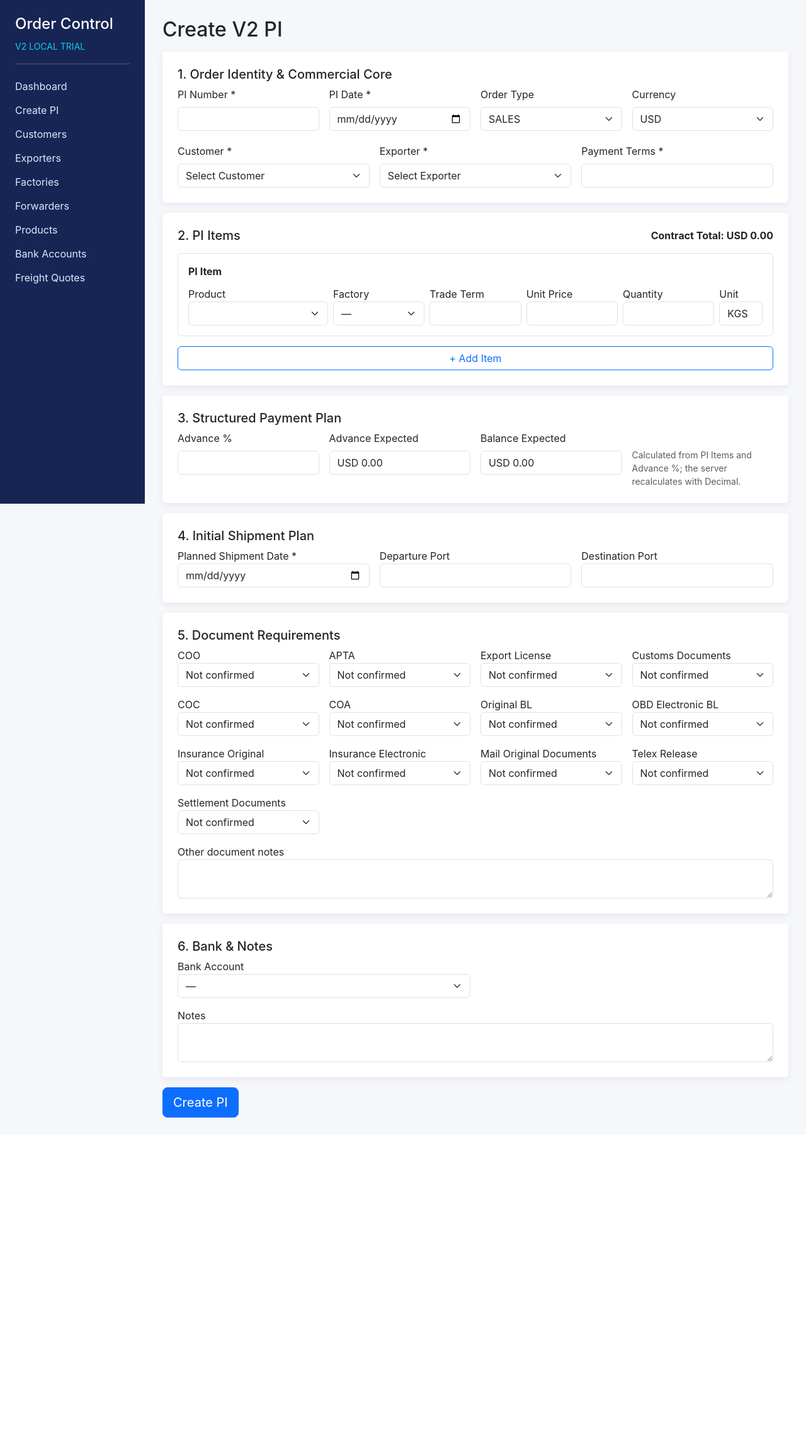
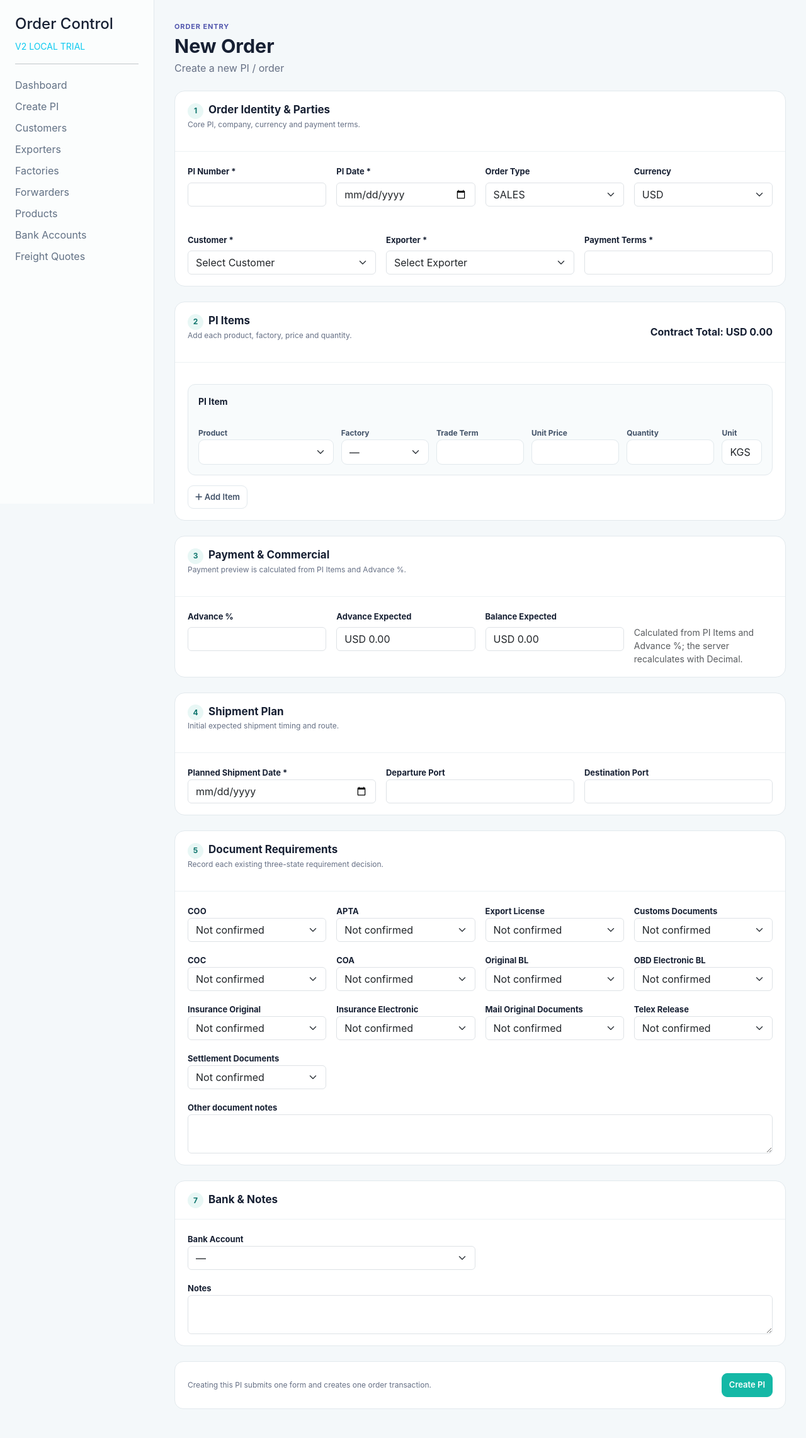
Before and after one commit to Rexsun116/XHTPI-system, a Python web app: template v2/templates/v2/order_form.html in a window 1280 px wide. Shown: the whole page at 63% size. Before the commit the page ends 1775 px from the top, so only its background shows below. Run offline with Jinja, Linux system fonts and the light colour scheme; the template is opened without the code that fills it, so the values that code supplies are empty.

Commit message:
feat(v2): modernize new order workflow

```diff
--- a/v2/app.py
+++ b/v2/app.py
@@ -9,7 +9,7 @@ from flask_wtf.csrf import CSRFProtect
 from sqlalchemy import event
 from werkzeug.security import check_password_hash
 from .models import BankAccount, Customer, Exporter, Factory, PI, PIItem, Product, User, db
-from .services import apply_bank_snapshot, apply_product_snapshot, save_order_with_reconcile
+from .services import apply_bank_snapshot, apply_product_snapshot, pi_number_exists, save_order_with_reconcile
 
 
 def _validate_database_uri(uri):
@@ -60,6 +60,8 @@ def create_app(database_uri, *, testing=False, secret_key=None):
     @login_required
     def create_order_api():
         data = request.get_json(force=True)
+        if pi_number_exists(data["pi_no"]):
+            return jsonify({"error": "PI Number already exists."}), 400
         order_type = data.get("order_type", "SALES")
         if order_type == "SALES" and not data.get("planned_shipment_date"):
             return jsonify({"error": "Planned Shipment Date is required for Sales orders."}), 400
--- a/v2/linked_trade_creation.py
+++ b/v2/linked_trade_creation.py
@@ -7,7 +7,7 @@ from sqlalchemy import select, update
 from sqlalchemy.exc import IntegrityError
 
 from .models import BankAccount, Customer, Exporter, PI, PIItem, TradeGroup, db
-from .services import apply_bank_snapshot, reconcile_order_tasks_for_pi
+from .services import apply_bank_snapshot, pi_number_exists, reconcile_order_tasks_for_pi
 from .shipment_ownership import copy_physical_facts
 
 
@@ -83,7 +83,7 @@ def create_linked_export_order(source_id, form):
                 raise LinkedExportCreationError(error)
 
         pi_no = _required(form, "pi_no", "Export PI Number")
-        if db.session.scalar(select(PI.id).where(PI.pi_no == pi_no)) is not None:
+        if pi_number_exists(pi_no):
             raise LinkedExportCreationError("PI Number already exists.")
         try:
             customer_id = int(_required(form, "customer_id", "Export customer"))
--- a/v2/static/v2_design_system.css
+++ b/v2/static/v2_design_system.css
@@ -41,6 +41,14 @@ body.v2-modern .main { box-sizing:border-box; width:calc(100% - 245px); min-widt
 .v2-status--done { color:var(--done); background:var(--done-soft); }
 body.v2-modern :focus-visible { outline:3px solid rgb(20 184 166 / .32); outline-offset:2px; }
 
+/* Shared long-form workspace primitives. Forms keep their own POST contracts. */
+.v2-form-page-header{display:flex;align-items:flex-end;justify-content:space-between;gap:20px;margin-bottom:24px}.v2-form-page-header h1{margin:3px 0 0;font-size:1.9rem;font-weight:700;line-height:1.2}.v2-form-page-header p{margin:5px 0 0;color:var(--v35-muted)}
+.v2-form-error{display:flex;gap:10px;align-items:flex-start;margin-bottom:20px;border:1px solid var(--exception-border);border-radius:12px;background:var(--exception-soft);color:#8d3341;padding:13px 15px}.v2-form-error i{margin-top:3px}.v2-panel-header strong{font-size:17px;line-height:1.25}.v2-new-order-form label{font-size:13px;font-weight:650;line-height:1.35}.v2-new-order-form .form-control,.v2-new-order-form .form-select{font-size:1rem;line-height:1.5}.v2-pi-feedback{display:block;min-height:18px;margin-top:6px;font-size:12px;font-weight:600;line-height:1.5}.v2-pi-feedback.is-available{color:var(--done)}.v2-pi-feedback.is-unavailable{color:var(--exception)}
+.v2-form-section-number{display:inline-flex;align-items:center;justify-content:center;width:25px;height:25px;margin-right:8px;border-radius:50%;background:#e8f7f5;color:#0f766e;font-size:12px;font-weight:700}.v2-form-grid{display:grid;grid-template-columns:repeat(12,minmax(0,1fr));gap:16px}.v2-form-field{grid-column:span 4;min-width:0}.v2-form-field--half{grid-column:span 6}.v2-form-field--full{grid-column:1/-1}.v2-form-field label{display:block;margin-bottom:6px;color:#425268;font-size:13px;font-weight:650}.v2-form-field .form-control,.v2-form-field .form-select{min-height:40px;border-color:var(--v35-border);border-radius:9px}.v2-form-help{margin:6px 0 0;color:var(--v35-muted);font-size:12px}.v2-required{color:var(--exception)}
+.v2-item-editor{padding:18px 20px}.v2-item-row{border:1px solid var(--v35-border)!important;border-radius:12px!important;background:var(--v35-soft);box-shadow:none!important}.v2-item-row-head{display:flex;align-items:center;justify-content:space-between;gap:12px;margin-bottom:14px}.v2-item-row-title{color:var(--v35-ink);font-size:14px}.v2-item-row .row{--bs-gutter-x:12px;--bs-gutter-y:12px}.v2-item-row label{color:#425268;font-size:12px;font-weight:650}.v2-item-row .form-control,.v2-item-row .form-select{min-height:40px;border-color:var(--v35-border);border-radius:9px}.v2-item-row .remove-item{border-color:var(--exception-border);color:var(--exception)}
+.v2-document-grid{display:grid;grid-template-columns:repeat(4,minmax(0,1fr));gap:12px}.v2-document-grid .v2-form-field{grid-column:auto}.v2-form-actions{display:flex;align-items:center;justify-content:space-between;gap:16px;margin-top:24px;padding:18px 20px;border:1px solid var(--v35-border);border-radius:14px;background:#fff}.v2-form-actions p{margin:0;color:var(--v35-muted);font-size:12px}
+@media(max-width:1050px){.v2-form-field{grid-column:span 6}.v2-document-grid{grid-template-columns:repeat(3,minmax(0,1fr))}}@media(max-width:700px){.v2-form-page-header{display:block}.v2-form-page-header p{margin-bottom:14px}.v2-form-field,.v2-form-field--half{grid-column:1/-1}.v2-document-grid{grid-template-columns:repeat(2,minmax(0,1fr))}.v2-form-actions{align-items:stretch;flex-direction:column}}@media(max-width:575.98px){.v2-item-editor{padding:15px}.v2-document-grid{grid-template-columns:1fr}.v2-item-row-head{align-items:flex-start;flex-direction:column}.v2-form-actions .v2-button{width:100%;text-align:center}}
+
 /* Existing Order Detail narrow-shell behavior shared by modern pages. */
 @media(max-width:575.98px) {
   body.v2-modern .side { position:static; inset:auto; width:100%; box-sizing:border-box; padding:16px 24px; }
--- a/v2/templates/v2/order_form.html
+++ b/v2/templates/v2/order_form.html
@@ -1,42 +1,59 @@
 {% extends 'v2/base.html' %}
+{% block body_class %}v2-modern{% endblock %}
 {% block content %}
 {% set data = form_data or {} %}
-<h2 class="mb-3">Create V2 PI</h2>
-{% if error %}<div class="alert alert-danger" role="alert">{{ error }}</div>{% endif %}
-<form method="post" id="create-pi-form" novalidate>
+<header class="v2-form-page-header"><div><span class="v2-eyebrow">ORDER ENTRY</span><h1>New Order</h1><p>Create a new PI / order</p></div></header>
+{% if error %}<div class="v2-form-error" role="alert"><i class="fa-solid fa-circle-exclamation" aria-hidden="true"></i><div>{{ error }}</div></div>{% endif %}
+<form method="post" id="create-pi-form" novalidate class="v2-new-order-form">
   <input type="hidden" name="csrf_token" value="{{ csrf_token() }}">
 
-  <section class="card p-4 mb-3">
-    <h5>1. Order Identity &amp; Commercial Core</h5>
+  <section class="v2-panel mt-4">
+    <header class="v2-panel-header"><div><span class="v2-form-section-number">1</span><strong>Order Identity &amp; Parties</strong><p>Core PI, company, currency and payment terms.</p></div></header><div class="v2-item-editor"><h5 class="visually-hidden">Order Identity &amp; Commercial Core</h5>
     <div class="row g-3">
-      <div class="col-md-3"><label class="form-label" for="pi_no">PI Number *</label><input class="form-control" id="pi_no" name="pi_no" value="{{ data.get('pi_no', '') }}" required autocomplete="off"><div id="pi-number-feedback" class="form-text"></div></div>
+      <div class="col-md-3"><label class="form-label" for="pi_no">PI Number *</label><input class="form-control" id="pi_no" name="pi_no" value="{{ data.get('pi_no', '') }}" required autocomplete="off"><div id="pi-number-feedback" class="v2-pi-feedback" role="status" aria-live="polite"></div></div>
       <div class="col-md-3"><label class="form-label">PI Date *</label><input class="form-control" name="pi_date" type="date" value="{{ data.get('pi_date', '') }}" required></div>
       <div class="col-md-3"><label class="form-label">Order Type</label><select id="order_type" name="order_type" class="form-select"><option value="SALES" {% if data.get('order_type', 'SALES') == 'SALES' %}selected{% endif %}>SALES</option><option value="COMMISSION" {% if data.get('order_type') == 'COMMISSION' %}selected{% endif %}>COMMISSION</option></select></div>
       <div class="col-md-3"><label class="form-label">Currency</label><select id="currency" name="currency" class="form-select" required><option value="USD" {% if data.get('currency', 'USD') == 'USD' %}selected{% endif %}>USD</option><option value="CNY" {% if data.get('currency') == 'CNY' %}selected{% endif %}>CNY</option></select></div>
       <div class="col-md-4"><label class="form-label">Customer *</label><select name="customer_id" class="form-select" required><option value="">Select Customer</option>{% for x in customers %}<option value="{{ x.id }}" {% if data.get('customer_id') == x.id|string %}selected{% endif %}>{{ x.name }}</option>{% endfor %}</select></div>
       <div class="col-md-4"><label class="form-label">Exporter *</label><select name="exporter_id" class="form-select" required><option value="">Select Exporter</option>{% for x in exporters %}<option value="{{ x.id }}" {% if data.get('exporter_id') == x.id|string %}selected{% endif %}>{{ x.name }}</option>{% endfor %}</select></div>
       <div class="col-md-4"><label class="form-label">Payment Terms *</label><input class="form-control" name="payment_terms" value="{{ data.get('payment_terms', '') }}" required></div>
-    </div>
+    </div></div>
   </section>
 
-  <section class="card p-4 mb-3">
-    <div class="d-flex justify-content-between align-items-center"><h5 class="mb-0">2. PI Items</h5><span id="contract-total" class="fw-bold">Contract Total: USD 0.00</span></div>
+  <section class="v2-panel mt-4">
+    <header class="v2-panel-header"><div><span class="v2-form-section-number">2</span><strong>PI Items</strong><p>Add each product, factory, price and quantity.</p></div><span id="contract-total" class="fw-bold">Contract Total: USD 0.00</span></header><div class="v2-item-editor"><div class="d-flex justify-content-between align-items-center"><h5 class="visually-hidden">PI Items</h5></div>
     <div id="items" class="mt-3"></div>
-    <button type="button" class="btn btn-outline-primary" id="add-item">+ Add Item</button>
-  </section>
+    <button type="button" class="v2-button" id="add-item"><i class="fa-solid fa-plus" aria-hidden="true"></i> Add Item</button>
+  </div></section>
 
-  <section class="card p-4 mb-3">
-    <h5>3. Structured Payment Plan</h5>
+  <section class="v2-panel mt-4">
+    <header class="v2-panel-header"><div><span class="v2-form-section-number">3</span><strong>Payment &amp; Commercial</strong><p>Payment preview is calculated from PI Items and Advance %.</p></div></header><div class="v2-item-editor"><h5 class="visually-hidden">Structured Payment Plan</h5>
     <div class="row g-3">
       <div class="col-md-3"><label class="form-label">Advance %</label><input id="advance_payment_percent" name="advance_payment_percent" class="form-control" type="number" step=".01" min="0" max="100" value="{{ data.get('advance_payment_percent', '') }}"></div>
       <div class="col-md-3"><label class="form-label">Advance Expected</label><input id="advance_payment_amount" name="advance_payment_amount" class="form-control" readonly></div>
       <div class="col-md-3"><label class="form-label">Balance Expected</label><input id="balance_payment_amount" name="balance_payment_amount" class="form-control" readonly></div>
       <div class="col-md-3"><div class="form-text pt-4">Calculated from PI Items and Advance %; the server recalculates with Decimal.</div></div>
     </div>
-  </section>
+  </div></section>
 
-  <section id="commission-section" class="card p-4 mb-3" hidden>
-    <h5>Commission</h5>
+
+
+  <section class="v2-panel mt-4">
+    <header class="v2-panel-header"><div><span class="v2-form-section-number">4</span><strong>Shipment Plan</strong><p>Initial expected shipment timing and route.</p></div></header><div class="v2-item-editor"><h5 class="visually-hidden">Initial Shipment Plan</h5><div class="row g-3">
+      {% for field,label in [('planned_shipment_date','Planned Shipment Date'),('loading_port','Departure Port'),('destination_port','Destination Port')] %}<div class="col-md-4"><label>{{label}}{% if field=='planned_shipment_date' %} *{% endif %}</label><input class="form-control" id="{{field}}" name="{{field}}" {% if field=='planned_shipment_date' %}type="date" required{% endif %} value="{{data.get(field,'')}}"></div>{% endfor %}
+    </div>
+  </div></section>
+
+  <section class="v2-panel mt-4">
+    <header class="v2-panel-header"><div><span class="v2-form-section-number">5</span><strong>Document Requirements</strong><p>Record each existing three-state requirement decision.</p></div></header><div class="v2-item-editor"><h5 class="visually-hidden">Document Requirements</h5><div class="row g-3">
+      {% set labels={'coo_required':'COO','apta_required':'APTA','export_license_required':'Export License','customs_docs_required':'Customs Documents','coc_required':'COC','coa_required':'COA','original_bl_required':'Original BL','obd_electronic_required':'OBD Electronic BL','insurance_original_required':'Insurance Original','insurance_electronic_required':'Insurance Electronic','original_documents_mail_required':'Mail Original Documents','telex_release_required':'Telex Release','settlement_documents_required':'Settlement Documents'} %}
+      {% for field,label in labels.items() %}<div class="col-md-3"><label>{{label}}</label><select name="{{field}}" class="form-select"><option value="">Not confirmed</option><option value="true" {% if data.get(field)=='true' %}selected{% endif %}>Required</option><option value="false" {% if data.get(field)=='false' %}selected{% endif %}>Not required</option></select></div>{% endfor %}
+      <div class="col-12"><label>Other document notes</label><textarea name="other_document_notes" class="form-control">{{data.get('other_document_notes','')}}</textarea></div>
+    </div>
+  </div></section>
+
+  <section id="commission-section" class="v2-panel mt-4" hidden>
+    <header class="v2-panel-header"><div><span class="v2-form-section-number">6</span><strong>Commission / Additional</strong><p>Available for COMMISSION orders.</p></div></header><div class="v2-item-editor"><h5 class="visually-hidden">Commission</h5>
     <div class="row g-3">
       <div class="col-md-3"><label>Factory</label><select name="commission_factory_id" class="form-select"><option value="">—</option>{% for x in factories %}<option value="{{x.id}}" {% if data.get('commission_factory_id') == x.id|string %}selected{% endif %}>{{x.name}}</option>{% endfor %}</select></div>
       <div class="col-md-3"><label>Rate %</label><input name="commission_rate" class="form-control" type="number" step=".0001" value="{{data.get('commission_rate','')}}"></div>
@@ -45,24 +62,10 @@
       <div class="col-md-3"><label>Override Amount</label><input name="commission_amount" class="form-control" type="number" step=".01" value="{{data.get('commission_amount','')}}"></div>
       <div class="col-md-6"><label>Override Reason</label><input name="commission_override_reason" class="form-control" value="{{data.get('commission_override_reason','')}}"></div>
     </div>
-  </section>
+  </div></section>
 
-  <section class="card p-4 mb-3">
-    <h5>4. Initial Shipment Plan</h5><div class="row g-3">
-      {% for field,label in [('planned_shipment_date','Planned Shipment Date'),('loading_port','Departure Port'),('destination_port','Destination Port')] %}<div class="col-md-4"><label>{{label}}{% if field=='planned_shipment_date' %} *{% endif %}</label><input class="form-control" id="{{field}}" name="{{field}}" {% if field=='planned_shipment_date' %}type="date" required{% endif %} value="{{data.get(field,'')}}"></div>{% endfor %}
-    </div>
-  </section>
-
-  <section class="card p-4 mb-3">
-    <h5>5. Document Requirements</h5><div class="row g-3">
-      {% set labels={'coo_required':'COO','apta_required':'APTA','export_license_required':'Export License','customs_docs_required':'Customs Documents','coc_required':'COC','coa_required':'COA','original_bl_required':'Original BL','obd_electronic_required':'OBD Electronic BL','insurance_original_required':'Insurance Original','insurance_electronic_required':'Insurance Electronic','original_documents_mail_required':'Mail Original Documents','telex_release_required':'Telex Release','settlement_documents_required':'Settlement Documents'} %}
-      {% for field,label in labels.items() %}<div class="col-md-3"><label>{{label}}</label><select name="{{field}}" class="form-select"><option value="">Not confirmed</option><option value="true" {% if data.get(field)=='true' %}selected{% endif %}>Required</option><option value="false" {% if data.get(field)=='false' %}selected{% endif %}>Not required</option></select></div>{% endfor %}
-      <div class="col-12"><label>Other document notes</label><textarea name="other_document_notes" class="form-control">{{data.get('other_document_notes','')}}</textarea></div>
-    </div>
-  </section>
-
-  <section class="card p-4 mb-3"><h5>6. Bank &amp; Notes</h5><div class="row g-3"><div class="col-md-6"><label>Bank Account</label><select name="bank_account_id" class="form-select"><option value="">—</option>{% for x in banks %}<option value="{{x.id}}" {% if data.get('bank_account_id') == x.id|string %}selected{% endif %}>{{x.name}}</option>{% endfor %}</select></div><div class="col-12"><label>Notes</label><textarea name="note" class="form-control">{{data.get('note','')}}</textarea></div></div></section>
-  <button class="btn btn-primary btn-lg" id="create-submit">Create PI</button>
+  <section class="v2-panel mt-4"><header class="v2-panel-header"><div><span class="v2-form-section-number">7</span><strong>Bank &amp; Notes</strong></div></header><div class="v2-item-editor"><h5 class="visually-hidden">Bank &amp; Notes</h5><div class="row g-3"><div class="col-md-6"><label>Bank Account</label><select name="bank_account_id" class="form-select"><option value="">—</option>{% for x in banks %}<option value="{{x.id}}" {% if data.get('bank_account_id') == x.id|string %}selected{% endif %}>{{x.name}}</option>{% endfor %}</select></div><div class="col-12"><label>Notes</label><textarea name="note" class="form-control">{{data.get('note','')}}</textarea></div></div></div></section>
+  <div class="v2-form-actions"><p>Creating this PI submits one form and creates one order transaction.</p><button class="v2-button v2-button--primary btn btn-primary btn-lg" id="create-submit">Create PI</button></div>
 </form>
 
 <script>
@@ -80,8 +83,8 @@
   function addItem(values = {}, removable = true) {
     const index = values.index ?? nextIndex++;
     nextIndex = Math.max(nextIndex, Number(index) + 1);
-    const row = document.createElement('div'); row.className = 'item-row border rounded p-3 mb-3'; row.dataset.index = index;
-    row.innerHTML = `<div class="d-flex justify-content-between"><b>PI Item</b>${removable ? '<button type="button" class="btn btn-sm btn-outline-danger remove-item">Remove</button>' : ''}</div><div class="row g-2 mt-1"><div class="col-md-3"><label>Product</label><select class="form-select item-input" name="product_${index}" required>${optionHtml(products, values.product)}</select></div><div class="col-md-2"><label>Factory</label><select class="form-select" name="factory_${index}">${optionHtml(factories, values.factory, true)}</select></div><div class="col-md-2"><label>Trade Term</label><input class="form-control" name="trade_term_${index}" value="${values.trade_term || ''}"></div><div class="col-md-2"><label>Unit Price</label><input class="form-control item-input" name="unit_price_${index}" type="number" step=".0001" min="0" value="${values.unit_price || ''}" required></div><div class="col-md-2"><label>Quantity</label><input class="form-control item-input" name="quantity_${index}" type="number" step=".001" min="0.001" value="${values.quantity || ''}" required></div><div class="col-md-1"><label>Unit</label><input class="form-control" name="quantity_unit_${index}" value="${values.quantity_unit || 'KGS'}"></div></div>`;
+    const row = document.createElement('div'); row.className = 'item-row v2-item-row border rounded p-3 mb-3'; row.dataset.index = index;
+    row.innerHTML = `<div class="v2-item-row-head"><b class="v2-item-row-title">PI Item</b>${removable ? '<button type="button" class="btn btn-sm btn-outline-danger remove-item">Remove</button>' : ''}</div><div class="row g-2 mt-1"><div class="col-md-3"><label>Product</label><select class="form-select item-input" name="product_${index}" required>${optionHtml(products, values.product)}</select></div><div class="col-md-2"><label>Factory</label><select class="form-select" name="factory_${index}">${optionHtml(factories, values.factory, true)}</select></div><div class="col-md-2"><label>Trade Term</label><input class="form-control" name="trade_term_${index}" value="${values.trade_term || ''}"></div><div class="col-md-2"><label>Unit Price</label><input class="form-control item-input" name="unit_price_${index}" type="number" step=".0001" min="0" value="${values.unit_price || ''}" required></div><div class="col-md-2"><label>Quantity</label><input class="form-control item-input" name="quantity_${index}" type="number" step=".001" min="0.001" value="${values.quantity || ''}" required></div><div class="col-md-1"><label>Unit</label><input class="form-control" name="quantity_unit_${index}" value="${values.quantity_unit || 'KGS'}"></div></div>`;
     itemContainer.appendChild(row);
   }
   function recalculate() {
@@ -105,7 +108,7 @@
   const toggleCommission = () => { commission.hidden = type.value !== 'COMMISSION'; plannedShipment.required = type.value === 'SALES'; }; type.addEventListener('change', toggleCommission); toggleCommission();
 
   const piNo = document.getElementById('pi_no'); const feedback = document.getElementById('pi-number-feedback'); const submit = document.getElementById('create-submit'); let piAvailable = true; let timer;
-  async function checkNumber() { const value = piNo.value.trim(); if (!value) { feedback.textContent = ''; piAvailable = false; submit.disabled = true; return; } const response = await fetch({{url_for('v2.check_pi_number')|tojson}}, {method: 'POST', headers: {'Content-Type': 'application/x-www-form-urlencoded', 'X-CSRFToken': document.querySelector('[name=csrf_token]').value}, body: new URLSearchParams({pi_no: value, csrf_token: document.querySelector('[name=csrf_token]').value})}); const result = await response.json(); piAvailable = result.available; feedback.textContent = result.available ? 'PI Number is available.' : 'PI Number already exists.'; feedback.className = result.available ? 'form-text text-success' : 'form-text text-danger'; submit.disabled = !result.available; }
+  async function checkNumber() { const value = piNo.value.trim(); if (!value) { feedback.textContent = ''; piAvailable = false; submit.disabled = true; return; } const response = await fetch({{url_for('v2.check_pi_number')|tojson}}, {method: 'POST', headers: {'Content-Type': 'application/x-www-form-urlencoded', 'X-CSRFToken': document.querySelector('[name=csrf_token]').value}, body: new URLSearchParams({pi_no: value, csrf_token: document.querySelector('[name=csrf_token]').value})}); const result = await response.json(); piAvailable = result.available; feedback.textContent = result.available ? 'PI Number is available.' : 'PI Number already exists.'; feedback.className = result.available ? 'v2-pi-feedback is-available' : 'v2-pi-feedback is-unavailable'; submit.disabled = !result.available; }
   piNo.addEventListener('input', () => { clearTimeout(timer); timer = setTimeout(() => checkNumber().catch(() => { feedback.textContent = 'Unable to check PI Number.'; }), 300); }); piNo.addEventListener('blur', () => checkNumber().catch(() => {}));
   document.getElementById('create-pi-form').addEventListener('submit', event => { if (!piAvailable) event.preventDefault(); });
 })();
```
Also changed, not shown: tests/test_v2_create_pi_form.py (+30 -8 lines), tests/test_v2_design_system.py (+2 -2 lines), tests/test_v2_linked_trade_batch3.py (+3 -1 lines), tests/test_v2_new_order_edit.py (+18 -3 lines), v2/new_order_edit.py (+4 -3 lines), v2/services.py (+11 -1 lines), v2/web.py (+5 -5 lines).
